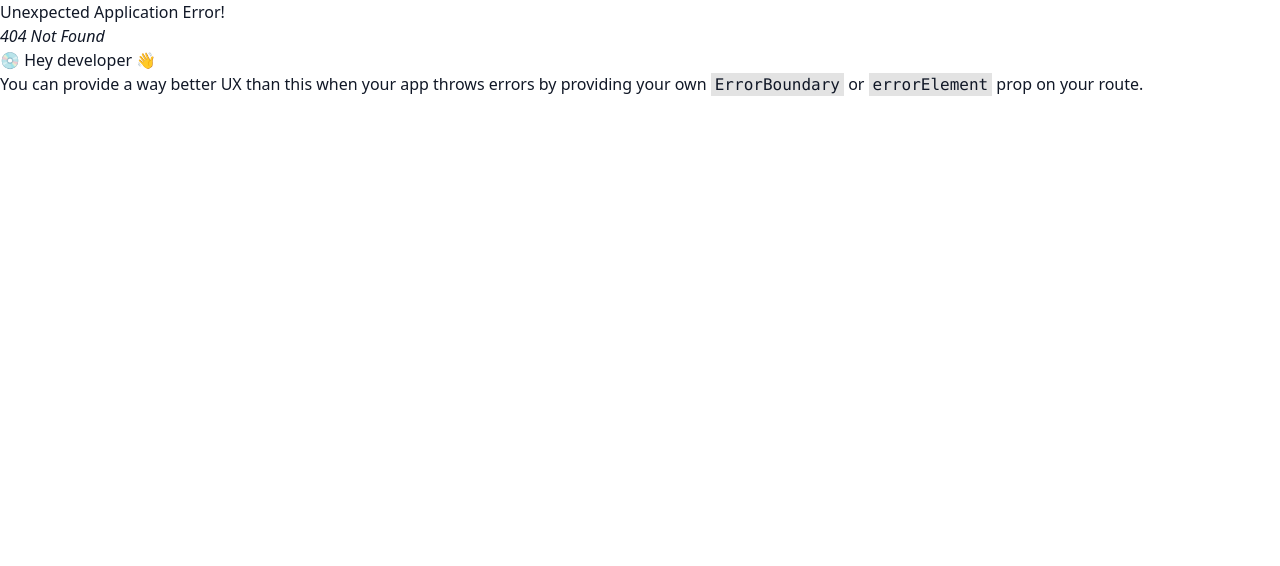
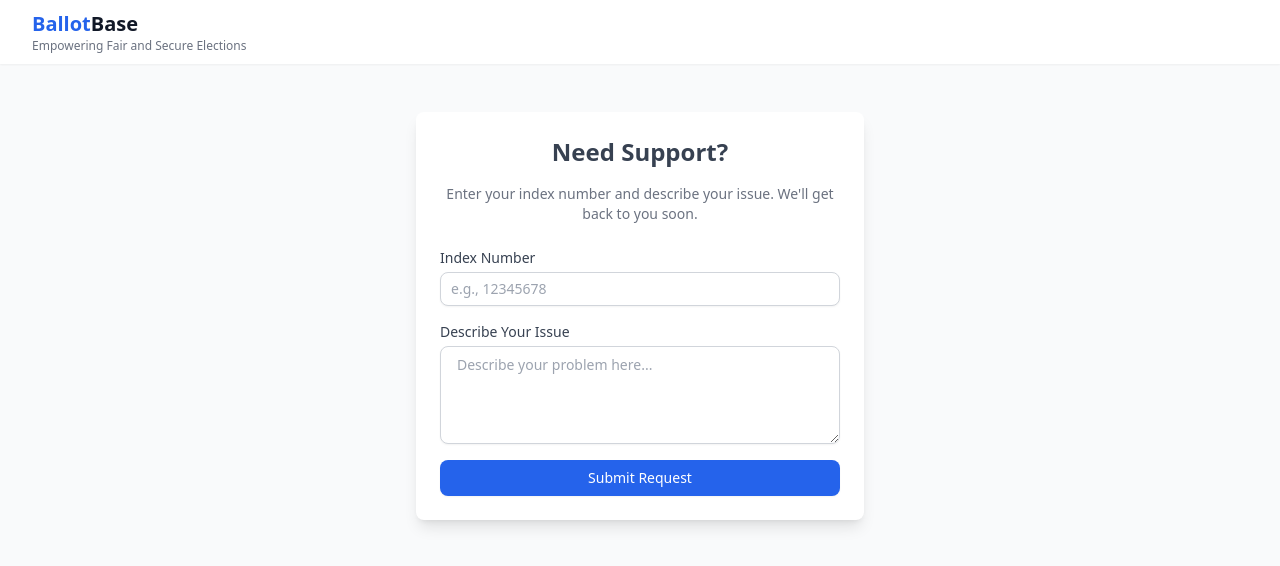
Before and after one commit to eugene-sew/BallotBase_SAAS, a React (Vite) app: page /vote/1/support in a window 1280 px wide. Before the commit this address had no page. Shown: the top 566 px of the page. Built offline with nearby package versions, Linux system fonts and the light colour scheme.

Commit message:
support added

```diff
--- a/index.html
+++ b/index.html
@@ -29,9 +29,9 @@
       content="image/png" />
 
     <link
-      rel="icon"
-      type="image/png"
-      href="/favicon.png" />
+      rel="shortcut icon"
+      href="favicon.ico"
+      type="image/x-icon" />
 
     <title>BallotBase - Secure Online Voting Platform</title>
   </head>
--- a/src/App.tsx
+++ b/src/App.tsx
@@ -20,6 +20,7 @@ import { Results } from "./pages/Results";
 import { ElectionDetails } from "./pages/ElectionDetails";
 import { ThankYou } from "./pages/ThankYou";
 import HomeN from "./pages/HomeN";
+import { Support } from "./pages/Support";
 
 const queryClient = new QueryClient();
 
@@ -80,6 +81,10 @@ const router = createBrowserRouter(
         path="vote/:electionId/thank-you"
         element={<ThankYou />}
       />
+      <Route
+        path="vote/:electionId/support"
+        element={<Support />}
+      />
     </Route>
   )
 );
--- a/src/components/AuthForm.tsx
+++ b/src/components/AuthForm.tsx
@@ -10,6 +10,7 @@ interface AuthFormProps {
   onSubmit: (data: any) => Promise<void>;
   buttonText: string;
   showPlanSelect?: boolean;
+  showPhoneInput?: boolean;
   altLink: {
     text: string;
     linkText: string;
@@ -24,6 +25,7 @@ export const AuthForm: React.FC<AuthFormProps> = ({
   onSubmit,
   buttonText,
   showPlanSelect,
+  showPhoneInput,
   altLink,
 }) => {
   const {
@@ -63,6 +65,34 @@ export const AuthForm: React.FC<AuthFormProps> = ({
             <p className="mt-1 text-sm text-red-600">{errors.email.message}</p>
           )}
         </div>
+
+        {showPhoneInput && ( // Conditionally show phone input
+          <div>
+            <label
+              htmlFor="phone"
+              className="block text-sm font-medium text-gray-700">
+              Phone Number
+            </label>
+            <input
+              id="phone"
+              type="tel"
+              placeholder="233123456789"
+              {...register("phone", {
+                required: "Phone is required",
+                pattern: {
+                  value: /^\d{12}$/,
+                  message: "Invalid phone number",
+                },
+              })}
+              className="mt-1 block w-full rounded-md border-gray-300 shadow-sm focus:border-primary focus:ring-primary border-2"
+            />
+            {errors.phone && (
+              <p className="mt-1 text-sm text-red-600">
+                {errors.phone.message}
+              </p>
+            )}
+          </div>
+        )}
 
         <div>
           <label
--- a/src/hooks/useAuth.ts
+++ b/src/hooks/useAuth.ts
@@ -46,7 +46,7 @@ export const useAuth = () => {
     if (error) throw error;
   };
 
-  const signUp = async (email: string, password: string, planType: 'basic' | 'premium') => {
+  const signUp = async (email: string, password: string, planType: 'basic' | 'premium', phone: string) => {
     const { data, error } = await supabase.auth.signUp({
       email,
       password,
@@ -70,6 +70,7 @@ export const useAuth = () => {
           id: data.user.id,
           email: data.user.email,
           plan_type: planType,
+          phone: phone,
           created_at: timestamp,
           updated_at: timestamp
         })
--- a/src/pages/Register.tsx
+++ b/src/pages/Register.tsx
@@ -1,14 +1,15 @@
-import React from 'react';
-import { useForm } from 'react-hook-form';
-import { useNavigate } from 'react-router-dom';
-import { toast } from 'react-hot-toast';
-import { useAuth } from '../hooks/useAuth';
-import { AuthForm } from '../components/AuthForm';
+import React from "react";
+import { useForm } from "react-hook-form";
+import { useNavigate } from "react-router-dom";
+import { toast } from "react-hot-toast";
+import { useAuth } from "../hooks/useAuth";
+import { AuthForm } from "../components/AuthForm";
 
 interface RegisterFormData {
   email: string;
   password: string;
-  planType: 'basic' | 'premium';
+  planType: "basic" | "premium";
+  phone: string;
 }
 
 export const Register: React.FC = () => {
@@ -16,17 +17,19 @@ export const Register: React.FC = () => {
   const navigate = useNavigate();
   const form = useForm<RegisterFormData>({
     defaultValues: {
-      planType: 'basic'
-    }
+      planType: "basic",
+    },
   });
 
   const onSubmit = async (data: RegisterFormData) => {
     try {
-      await signUp(data.email, data.password, data.planType);
-      toast.success('Registration successful! Please check your email to verify your account.');
-      navigate('/login');
+      await signUp(data.email, data.password, data.planType, data.phone);
+      toast.success(
+        "Registration successful! Please check your email to verify your account."
+      );
+      navigate("/login");
     } catch (error) {
-      toast.error('Registration failed. Please try again.');
+      toast.error("Registration failed. Please try again.");
     }
   };
 
@@ -39,10 +42,11 @@ export const Register: React.FC = () => {
         onSubmit={onSubmit}
         buttonText="Register"
         showPlanSelect
+        showPhoneInput
         altLink={{
           text: "Already have an account?",
           linkText: "Sign In",
-          to: "/login"
+          to: "/login",
         }}
       />
     </div>
--- a/src/pages/Results.tsx
+++ b/src/pages/Results.tsx
@@ -6,7 +6,6 @@ import { ResultsChart } from "../components/ResultsChart";
 import { useAuth } from "../hooks/useAuth";
 import type { Portfolio, Candidate, Vote, Election } from "../types";
 import toast from "react-hot-toast";
-import { ShareIcon } from "lucide-react";
 
 export const Results: React.FC = () => {
   const { electionId } = useParams();
@@ -32,7 +31,11 @@ export const Results: React.FC = () => {
     setIsPublished(election?.is_published);
   }, [election]);
 
-  const { data: results, isLoading } = useQuery(
+  const {
+    data: results,
+    isLoading,
+    isFetching,
+  } = useQuery(
     ["results", electionId],
     async () => {
       const { data: portfolios, error: portfoliosError } = await supabase
@@ -57,6 +60,9 @@ export const Results: React.FC = () => {
           ).length,
         })),
       }));
+    },
+    {
+      refetchInterval: 60000, // Refresh data every 1 minute (60000ms)
     }
   );
 
@@ -132,6 +138,13 @@ export const Results: React.FC = () => {
             ))}
         </div>
 
+        {/* Show refreshing state */}
+        {isFetching && (
+          <div className="text-sm text-gray-500 mb-4">
+            Refreshing results...
+          </div>
+        )}
+
         {/* Display Results with Charts */}
         {results?.map((portfolio: any) => (
           <div
--- /dev/null
+++ b/src/pages/Support.tsx
@@ -0,0 +1,143 @@
+import React, { useState } from "react";
+import { useParams } from "react-router-dom";
+import { supabase } from "../lib/supabase";
+import toast from "react-hot-toast";
+import axios from "axios";
+
+const ARKESEL_API_BASE_URL = import.meta.env.VITE_ARKESEL_API_URL;
+const ARKESEL_API_KEY = import.meta.env.VITE_ARKESEL_API_KEY;
+
+export const Support: React.FC = () => {
+  const { electionId } = useParams();
+  const [indexNumber, setIndexNumber] = useState("");
+  const [problem, setProblem] = useState("");
+  const [isSubmitting, setIsSubmitting] = useState(false);
+
+  const handleSubmit = async (e: React.FormEvent) => {
+    e.preventDefault();
+    setIsSubmitting(true);
+
+    try {
+      // Save the support request in Supabase
+      const { data, error } = await supabase.from("support").insert([
+        {
+          election: electionId,
+          index_number: indexNumber,
+          problem,
+        },
+      ]);
+
+      if (error) throw error;
+
+      // Fetch election and creator details
+      const { data: election, error: fetchElectionError } = await supabase
+        .from("elections")
+        .select("name, created_by")
+        .eq("id", electionId)
+        .single();
+
+      if (fetchElectionError || !election) {
+        toast.error("Failed to fetch election details");
+        return;
+      }
+
+      const { data: creator, error: fetchCreatorError } = await supabase
+        .from("users") // Assuming you have a 'users' table
+        .select("phone")
+        .eq("id", election.created_by)
+        .single();
+
+      if (fetchCreatorError || !creator) {
+        toast.error("Failed to fetch election creator's phone number");
+        return;
+      }
+
+      // Prepare the SMS message and recipients
+      const message = `Hello Admin, My Index Number is: ${indexNumber}, I am facing problems in the ${election.name} election: \n ${problem}`;
+      const recipients = ["233537211043", creator.phone];
+
+      // Send the SMS using Arkesel API
+      const response = await axios.post(
+        ARKESEL_API_BASE_URL,
+        {
+          sender: "BallotBase",
+          message,
+          recipients,
+        },
+        {
+          headers: {
+            "api-key": ARKESEL_API_KEY,
+          },
+        }
+      );
+
+      if (response.status === 200) {
+        toast.success("Support request sent successfully!");
+      } else {
+        toast.error("Failed to send support request");
+      }
+    } catch (err: any) {
+      console.error(err);
+      toast.error("An error occurred. Please try again.");
+    } finally {
+      setIsSubmitting(false);
+    }
+  };
+
+  return (
+    <div className="min-h-screen bg-gray-50 flex justify-center p-4">
+      <div className="w-full max-w-md bg-white rounded-lg shadow-lg p-6 h-fit">
+        <h2 className="text-2xl font-bold text-gray-700 text-center mb-4">
+          Need Support?
+        </h2>
+        <p className="text-sm text-gray-500 text-center mb-6">
+          Enter your index number and describe your issue. We'll get back to you
+          soon.
+        </p>
+        <form
+          onSubmit={handleSubmit}
+          className="space-y-4">
+          <div>
+            <label
+              htmlFor="indexNumber"
+              className="block text-sm font-medium text-gray-700">
+              Index Number
+            </label>
+            <input
+              type="text"
+              id="indexNumber"
+              className="mt-1 block w-full px-4 py-2 border border-gray-300 rounded-lg shadow-sm focus:ring-primary focus:border-primary sm:text-sm"
+              value={indexNumber}
+              onChange={(e) => setIndexNumber(e.target.value)}
+              placeholder="e.g., 12345678"
+            />
+          </div>
+          <div>
+            <label
+              htmlFor="problem"
+              className="block text-sm font-medium text-gray-700">
+              Describe Your Issue
+            </label>
+            <textarea
+              id="problem"
+              className="mt-1 block w-full px-4 py-2 border border-gray-300 rounded-lg shadow-sm focus:ring-primary focus:border-primary sm:text-sm"
+              value={problem}
+              onChange={(e) => setProblem(e.target.value)}
+              placeholder="Describe your problem here..."
+              rows={4}></textarea>
+          </div>
+          <button
+            type="submit"
+            className={`w-full px-4 py-2 text-white font-medium rounded-lg shadow-sm text-sm ${
+              isSubmitting
+                ? "bg-gray-400 cursor-not-allowed"
+                : "bg-primary hover:bg-primary/90"
+            }`}
+            disabled={isSubmitting}>
+            {isSubmitting ? "Submitting..." : "Submit Request"}
+          </button>
+        </form>
+      </div>
+    </div>
+  );
+};
--- a/src/pages/VoterAuth.tsx
+++ b/src/pages/VoterAuth.tsx
@@ -1,8 +1,8 @@
-import React, { useState, useEffect } from 'react';
-import { useForm } from 'react-hook-form';
-import { useParams, useNavigate } from 'react-router-dom';
-import { toast } from 'react-hot-toast';
-import { supabase } from '../lib/supabase';
+import React, { useState, useEffect } from "react";
+import { useForm } from "react-hook-form";
+import { useParams, useNavigate, Link } from "react-router-dom";
+import { toast } from "react-hot-toast";
+import { supabase } from "../lib/supabase";
 
 interface IndexForm {
   index: string;
@@ -14,7 +14,7 @@ interface OtpForm {
 
 interface Voter {
   id: string;
-  index:string;
+  index: string;
   phone: string;
   has_voted: boolean;
 }
@@ -32,8 +32,8 @@ export const VoterAuth: React.FC = () => {
   const { electionId } = useParams();
   const navigate = useNavigate();
   const [step, setStep] = useState<1 | 2>(1);
-  const [requestId, setRequestId] = useState<string>('');
-  const [prefix, setPrefix] = useState<string>('');
+  const [requestId, setRequestId] = useState<string>("");
+  const [prefix, setPrefix] = useState<string>("");
   const [canResend, setCanResend] = useState(false);
   const [countdown, setCountdown] = useState(300); // 5 minutes in seconds
   const [voterData, setVoterData] = useState<Voter | null>(null);
@@ -62,62 +62,63 @@ export const VoterAuth: React.FC = () => {
   const formatTime = (seconds: number) => {
     const mins = Math.floor(seconds / 60);
     const secs = seconds % 60;
-    return `${mins}:${secs.toString().padStart(2, '0')}`;
+    return `${mins}:${secs.toString().padStart(2, "0")}`;
   };
 
   const formatPhoneNumber = (phone: string) => {
     return `${phone.slice(0, 3)}****${phone.slice(-4)}`;
   };
 
-  const [isOTPSending, setIsOTPSending] = useState(false)
+  const [isOTPSending, setIsOTPSending] = useState(false);
 
   // send otp
   const handleIndexSubmit = async (data: IndexForm) => {
-
     setIsOTPSending(true);
     const indexNumber = data.index.slice(1);
-    console.log(indexNumber)
+    console.log(indexNumber);
+    // setStep(2);
+
     try {
-      setStep(2);
       // First find voter record
       const { data: voter, error: voterError } = await supabase
-        .from('voters')
-        .select('*')
-        .eq('election_id', electionId)
-        .eq('index', indexNumber)
+        .from("voters")
+        .select("*")
+        .eq("election_id", electionId)
+        .eq("index", indexNumber)
         .single();
 
       if (voterError || !voter) {
-        toast.error('Invalid index number');
+        toast.error("Invalid index number");
         return;
       }
 
       if (voter.has_voted) {
-        toast.error('You have already voted in this election');
+        toast.error("You have already voted in this election");
         return;
       }
 
       if (!voter.phone) {
-        toast.error('No phone number found for this voter');
+        toast.error("No phone number found for this voter");
         return;
       }
 
-      // Send OTP to the phone number using the new endpoint
+      setStep(2);
+
       const response = await fetch(import.meta.env.VITE_SEND_OTP, {
-        method: 'POST',
+        method: "POST",
         headers: {
-          'Content-Type': 'application/json',
+          "Content-Type": "application/json",
         },
         body: JSON.stringify({
           indexNumber: indexNumber,
-          electionId: electionId
+          electionId: electionId,
         }),
       });
 
       const responseData = await response.json();
 
       if (!response.ok || !responseData) {
-        toast.error('Failed to send OTP');
+        toast.error("Failed to send OTP");
         return;
       }
 
@@ -131,7 +132,7 @@ export const VoterAuth: React.FC = () => {
         toast.success(`OTP sent to ${formatPhoneNumber(voter.phone)}`);
       }
     } catch (error) {
-      toast.error('Failed to send OTP');
+      toast.error("Failed to send OTP");
     } finally {
       setIsOTPSending(false);
     }
@@ -140,7 +141,7 @@ export const VoterAuth: React.FC = () => {
   // verify otp
   const handleOtpSubmit = async (data: OtpForm) => {
     if (!voterData) {
-        toast.error('Voter data not found');
+      toast.error("Voter data not found");
       return;
     }
 
@@ -148,29 +149,29 @@ export const VoterAuth: React.FC = () => {
     try {
       // Verify OTP with the new endpoint
       const response = await fetch(import.meta.env.VITE_VERIFY_OTP, {
-            method: 'POST',
+        method: "POST",
         headers: {
-                'Content-Type': 'application/json',
+          "Content-Type": "application/json",
         },
         body: JSON.stringify({
           indexNumber: voterData.index,
           code: data.otp,
           uid: voterData.id,
-                electionId: electionId
+          electionId: electionId,
         }),
       });
 
       const verifyResponse = await response.json();
 
       if (!response.ok) {
-            toast.error('Invalid OTP code');
+        toast.error("Invalid OTP code");
         return;
       }
 
-        sessionStorage.setItem('voter_id', voterData.id);
+      sessionStorage.setItem("voter_id", voterData.id);
       navigate(`/vote/${electionId}`);
     } catch (error) {
-        toast.error('Verification failed');
+      toast.error("Verification failed");
     } finally {
       setIsLoading(false);
     }
@@ -179,28 +180,32 @@ export const VoterAuth: React.FC = () => {
   // resend otp
   const handleResendOtp = async () => {
     if (!voterData) {
-      toast.error('Voter data not found');
+      toast.error("Voter data not found");
       return;
     }
 
     setIsLoading(true);
-    indexForm.handleSubmit(handleIndexSubmit)
+    indexForm.handleSubmit(handleIndexSubmit);
   };
 
   return (
     <div className="max-w-md mx-auto">
       <div className="bg-white p-8 rounded-lg shadow-md">
-        <h2 className="text-2xl font-bold text-center mb-6">Voter Authentication</h2>
+        <h2 className="text-2xl font-bold text-center mb-6">
+          Voter Authentication
+        </h2>
 
         {step === 1 ? (
-          <form onSubmit={indexForm.handleSubmit(handleIndexSubmit)} className="space-y-4">
+          <form
+            onSubmit={indexForm.handleSubmit(handleIndexSubmit)}
+            className="space-y-4">
             <div>
               <label className="block text-sm font-medium text-gray-700">
                 Index Number
               </label>
               <input
                 type="text"
-                {...indexForm.register('index')}
+                {...indexForm.register("index")}
                 className="mt-1 block w-full rounded-md border-gray-300 shadow-sm focus:border-primary focus:ring-primary"
                 placeholder="Enter your index number"
                 disabled={isLoading}
@@ -209,16 +214,19 @@ export const VoterAuth: React.FC = () => {
             <button
               type="submit"
               className="w-full py-2 px-4 border border-transparent rounded-md shadow-sm text-sm font-medium text-white bg-primary hover:bg-primary/90 disabled:opacity-50 disabled:cursor-not-allowed"
-              disabled={isLoading}
-            >
-              {isOTPSending ? 'Processing...' : 'Continue'}
+              disabled={isLoading}>
+              {isOTPSending ? "Processing..." : "Continue"}
             </button>
           </form>
         ) : (
-          <form onSubmit={otpForm.handleSubmit(handleOtpSubmit)} className="space-y-4">
+          <form
+            onSubmit={otpForm.handleSubmit(handleOtpSubmit)}
+            className="space-y-4">
             <div className="text-center text-sm text-gray-600 mb-4">
               {voterData && (
-                <p>Enter the OTP sent to {formatPhoneNumber(voterData.phone)}</p>
+                <p>
+                  Enter the OTP sent to {formatPhoneNumber(voterData.phone)}
+                </p>
               )}
             </div>
             <div>
@@ -227,7 +235,7 @@ export const VoterAuth: React.FC = () => {
               </label>
               <input
                 type="text"
-                {...otpForm.register('otp')}
+                {...otpForm.register("otp")}
                 className="mt-1 block w-full rounded-md border-gray-300 shadow-sm focus:border-primary focus:ring-primary"
                 maxLength={6}
                 placeholder="Enter 6-digit OTP"
@@ -240,8 +248,7 @@ export const VoterAuth: React.FC = () => {
                   type="button"
                   onClick={handleResendOtp}
                   className="text-primary hover:text-primary/90 disabled:opacity-50 disabled:cursor-not-allowed"
-                  disabled={isLoading}
-                >
+                  disabled={isLoading}>
                   Resend OTP
                 </button>
               ) : (
@@ -251,10 +258,20 @@ export const VoterAuth: React.FC = () => {
             <button
               type="submit"
               className="w-full py-2 px-4 border border-transparent rounded-md shadow-sm text-sm font-medium text-white bg-primary hover:bg-primary/90 disabled:opacity-50 disabled:cursor-not-allowed"
-              disabled={isLoading}
-            >
-              {isLoading ? 'Verifying...' : 'Verify & Continue'}
+              disabled={isLoading}>
+              {isLoading ? "Verifying..." : "Verify & Continue"}
             </button>
+
+            <div className="mt-6 text-center">
+              <p className="text-sm text-gray-500">
+                Need support?{" "}
+                <Link
+                  to={`/vote/${electionId}/support`}
+                  className="text-primary hover:underline">
+                  Contact Admin
+                </Link>
+              </p>
+            </div>
           </form>
         )}
       </div>
--- a/src/types/index.ts
+++ b/src/types/index.ts
@@ -3,6 +3,7 @@ export interface User {
   email: string;
   planType: 'basic' | 'premium';
   photoURL?: string;
+  phone?: string;
 }
 
 export interface Election {
--- a/src/vite-env.d.ts
+++ b/src/vite-env.d.ts
@@ -6,6 +6,8 @@ interface ImportMetaEnv {
     readonly VITE_VERIFY_OTP: string;
     readonly VITE_SUPABASE_URL: string;
     readonly VITE_SUPABASE_ANON_KEY: string;
+    readonly VITE_ARKESEL_API_KEY: string;
+    readonly VITE_ARKESEL_API_URL: string;
 }
 
 interface ImportMeta {
```
Also changed, not shown: 1 other file (tests, documents, lock files or other folders). Lines whose indentation alone changed are shown as unchanged.
